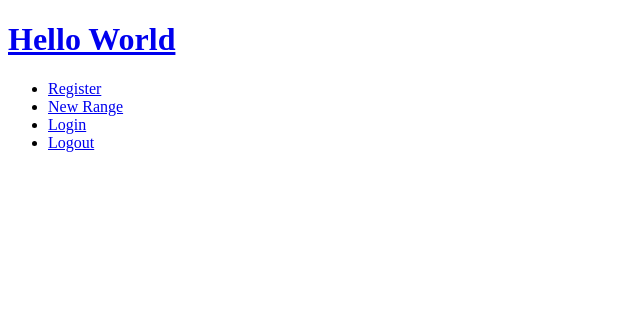
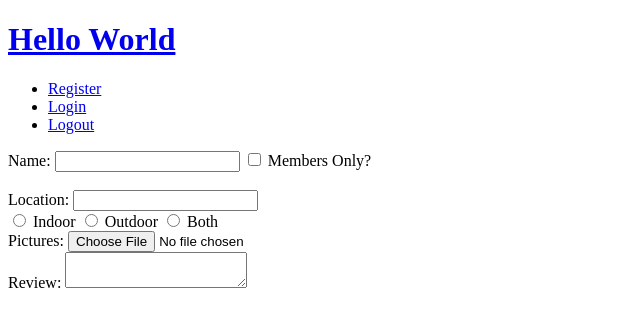
Before and after one commit to markgregory757/Gun-Range, a Node server app: page /addRange in a window 1280 px wide. Shown: the top 327 px of the page, without its empty margins (0-640 px from the left). Run offline with Node 20, Linux system fonts and the light colour scheme; some libraries are stand-ins or nearby versions.

Commit message:
adding too the forms

```diff
--- a/app.js
+++ b/app.js
@@ -10,7 +10,7 @@ const hbs = require("hbs");
 const mongoose = require("mongoose");
 const bcrypt = require('bcrypt');
 const saltRounds = +process.env.SALT;
-// const Person = require("./models/Person");
+const Person = require("./models/Person");
 
 // ROUTES
 
--- a/models/Person.js
+++ b/models/Person.js
@@ -6,7 +6,7 @@ const personSchema = new mongoose.Schema({
     name: String,
     age: Number,
     image_url: String,
-
+    password: String,
     abilities: [{
 
     }]
--- a/public/style.css
+++ b/public/style.css
@@ -2,7 +2,7 @@
 
 @import url('https://fonts.googleapis.com/css?family=Numans');
 
-html,body{
+body{
 background-image: url('https://source.unsplash.com/1600x900/?shooting-range');
 background-size: cover;
 background-repeat: no-repeat;
--- a/views/addRange.hbs
+++ b/views/addRange.hbs
@@ -13,11 +13,36 @@
     <header>
       <ul>
         <li><a href="/createUser">Register</a></li>
-        <li><a href="/addRange">New Range</a></li>
+        {{!-- <li><a href="/addRange">New Range</a></li> --}}
         <li><a href="/login">Login</a></li>
         <li><a href="/logout">Logout</a></li>
       </ul>
     </header>
 
+<div class="form">
+    <form action="/addRange" method="POST">
+      <label for="name">Name:</label>
+      <input type="text" id="name" name="name" value="{{range.name}}">
+      <input type="checkbox" id="membersOnly" name="membersOnly" value="membersOnly">
+      <label for="membersOnly"> Members Only?</label><br>
+      <br>
+      <label for="location">Location:</label>
+      <input type="text" id="location" location="location" value="{{range.location}}">
+      <br>
+      <input type="radio" id="indoor" name="fav_language" value="indoor">
+      <label for="indoor">Indoor</label>
+      <input type="radio" id="outdoor" name="fav_language" value="outdoor">
+      <label for="outdoor">Outdoor</label>
+      <input type="radio" id="both" name="fav_language" value="both">
+      <label for="both">Both</label>
+      <br>
+      <label for="rangePicture">Pictures:</label>
+      <input type="file" id="rangePicture" name="rangePicture" value="{{range.image_url}}">
+
+      <br>
+      <label for="review">Review:</label>
+      <textarea id="review" name="review" value="{{range.review}}"></textarea>
+    </form>
+  </div>
 </body>
 </html>
```
Also changed, not shown: views/createUser.hbs (+17 -2 lines), bin/www.
